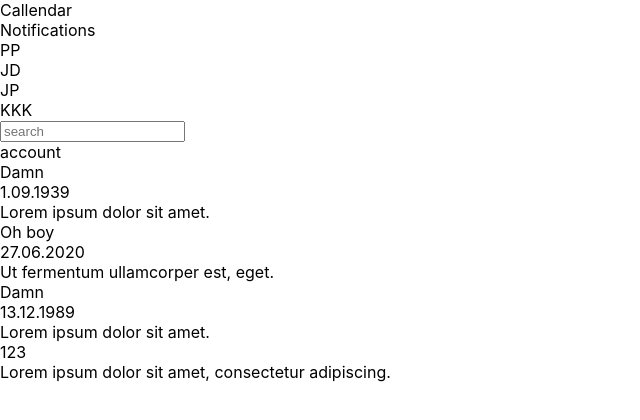
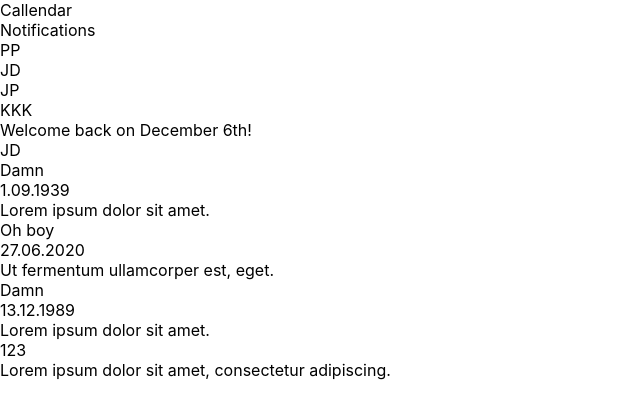
Before and after one commit to krzygrzywygrzy/Razjo_React, a React (Create React App) app: page /dashboard in a window 1280 px wide. Shown: the top 420 px of the page, without its empty margins (0-640 px from the left). Built offline with nearby package versions, Linux system fonts and the light colour scheme; the HTML template or start-up script is replaced by a standard one.

Commit message:
dashboard navbar

```diff
--- a/public/index.html
+++ b/public/index.html
@@ -9,7 +9,7 @@
       name="description"
       content="Web site created using create-react-app"
     />
-    <link rel="apple-touch-icon" href="%PUBLIC_URL%/logo192.png" />
+    <link rel="apple-touch-icon" href="%PUBLIC_URL%/logo.png" />
     <!--
       manifest.json provides metadata used when your web app is installed on a
       user's mobile device or desktop. See https://developers.google.com/web/fundamentals/web-app-manifest/
--- a/src/components/dashboard/dashboard.js
+++ b/src/components/dashboard/dashboard.js
@@ -1,8 +1,9 @@
 import React from "react";
 import { connect } from "react-redux";
 import Avatar from "./avatar";
+import Navbar from "./navbar";
 import Note from "./note";
-import Searchbar from "./searchbar";
+
 
 //TODO: design in Adobe XD
 
@@ -31,16 +32,9 @@ function Dashboard(props) {
         </div>
       </div>
       {/* right section*/}
-      <div className="md:col-span-3 p-2">
+      <div className="md:col-span-3">
         {/* top section -> Title & account info */}
-        <div className="grid grid-cols-3 pb-2">
-          {/* searchbar */}
-          <div className="col-span-2">
-            <Searchbar />
-          </div>
-          {/* account */}
-          <div className="col-span-1 flex justify-end">account</div>
-        </div>
+        <Navbar />
 
         {/* notes section */}
         <div className="grid grid-cols-3">
--- /dev/null
+++ b/src/components/dashboard/navbar.js
@@ -0,0 +1,18 @@
+import React from "react";
+import Avatar from "./avatar";
+
+export default function Navbar() {
+  return (
+    <div className="border-b-2 mb-2">
+      <div className="flex flex-row items-center justify-between">
+        {/* welcome message */}
+        <div className="pl-4">Welcome back on December 6th!</div>
+        {/* account and notifications */}
+        <div className="pt-2 pr-4 flex justify-end items-center">
+
+          <Avatar label="JD" />
+        </div>
+      </div>
+    </div>
+  );
+}
--- a/src/components/dashboard/note.js
+++ b/src/components/dashboard/note.js
@@ -4,7 +4,7 @@ import React from "react";
 
 export default function Note({ data }) {
   return (
-    <div className="shadow m-4 rounded-md border-t-2 border-b-2 border-l-4 border-r-2 border-red-400 bg-red-100">
+    <div className="shadow m-4 rounded-md border-2 border-red-400 bg-red-100">
       {/* Add border to kard */}
       <div className="p-2 text-lg">{data.title}</div>
       <div className="p-2">
```
Also changed, not shown: public/logo.png (added), 1 other file (tests, documents, lock files or other folders).
